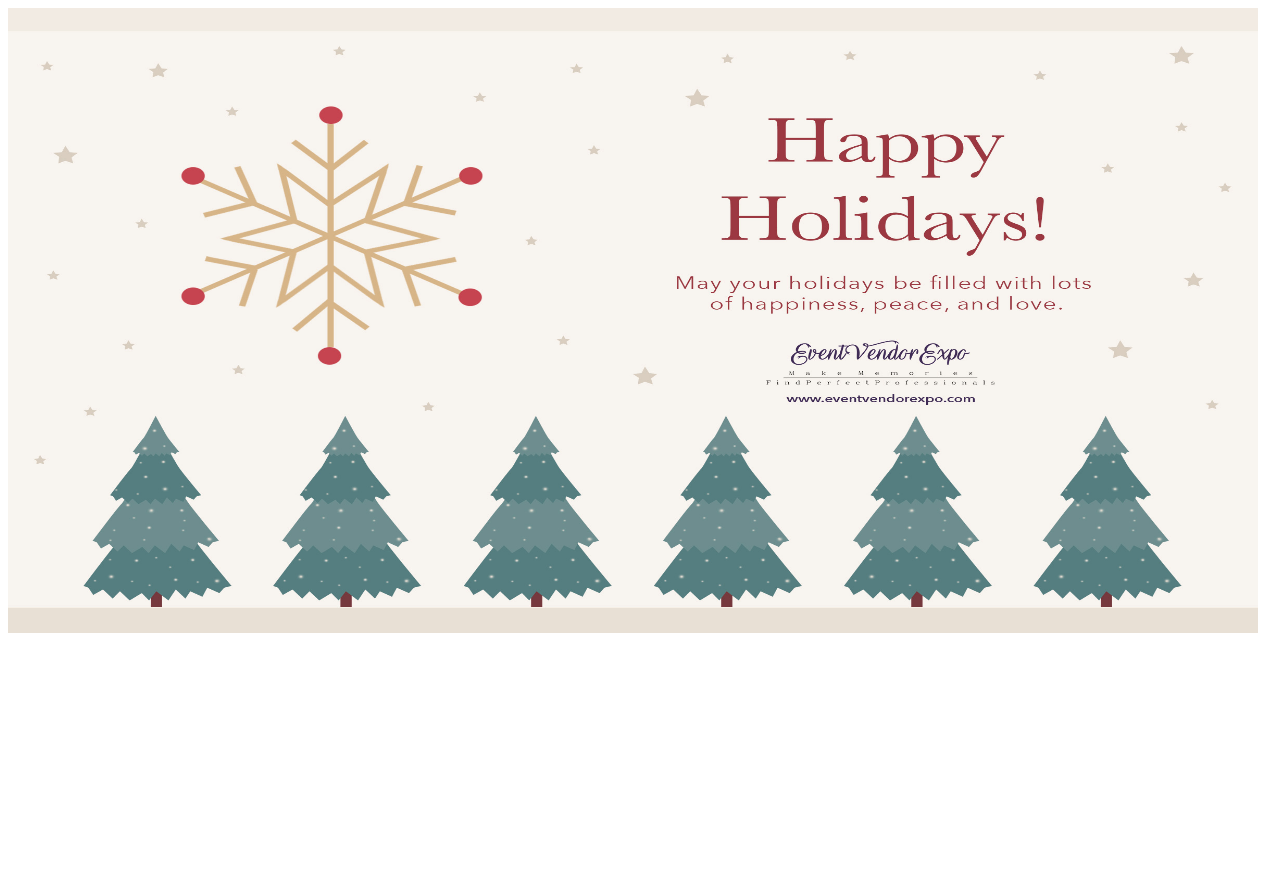
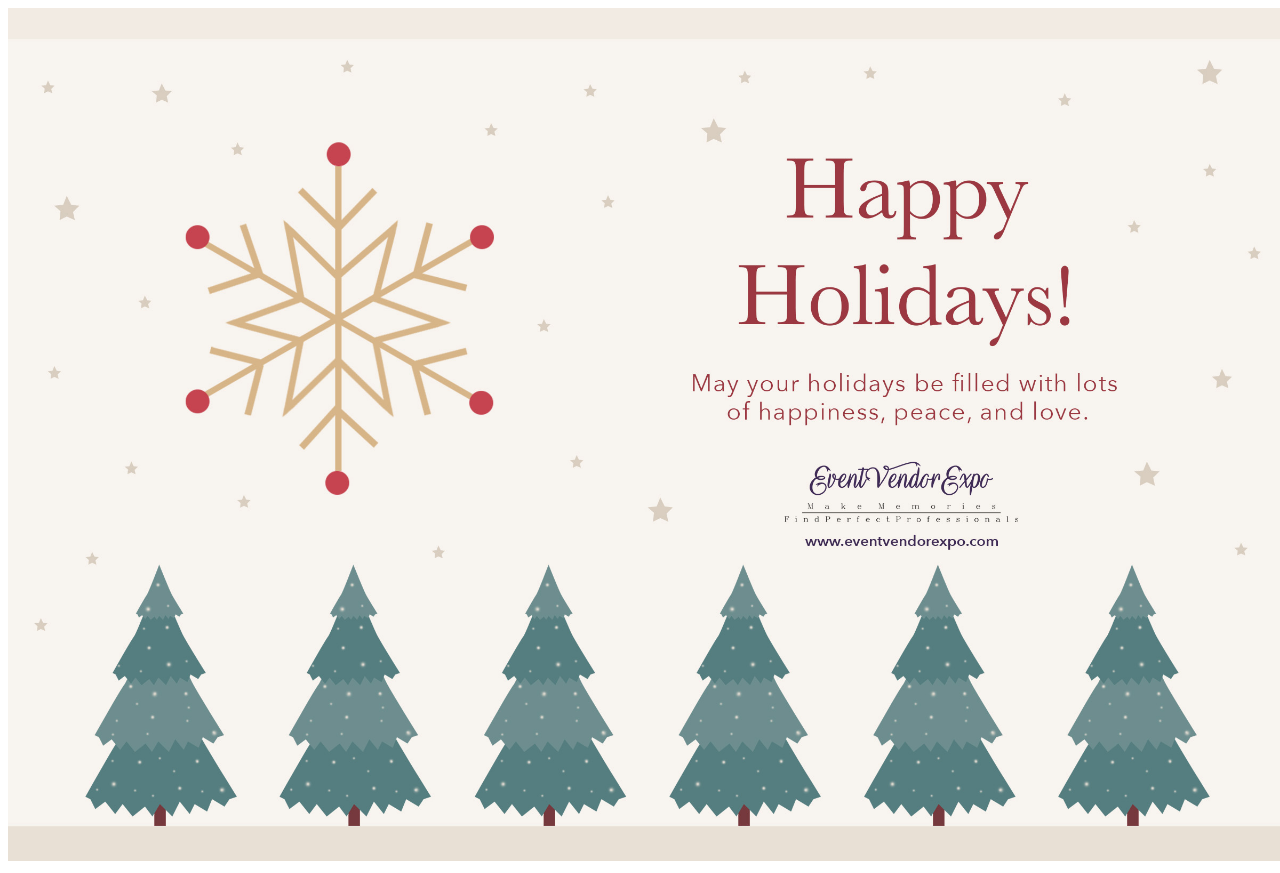
Before and after one commit to pate01065/happyholidays, a plain HTML site: page index.html in a window 1280 px wide. Before the commit the page ends 800 px from the top, so only its background shows below. Drawn offline with Linux system fonts and the light colour scheme.

Commit message:
change res

```diff
--- a/css/main.css
+++ /dev/null
@@ -1,5 +0,0 @@
-img{
-    display: block;
-    justify-content: center;
-    padding-left: 20px;
-}
--- a/index.html
+++ b/index.html
@@ -7,6 +7,8 @@
     <title>Happy Holidays</title>
 </head>
 <body>
-    <img src="images/Happy Holidays.jpg" alt="holiday" style="width:1250px;height:625px">
+    <main>
+        <img src="images/Happy Holidays.jpg" class="mx-auto" style="width: 1280px;" alt="banner image">
+    </main>
 </body>
 </html>
```
